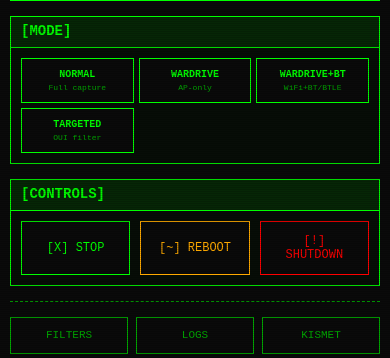
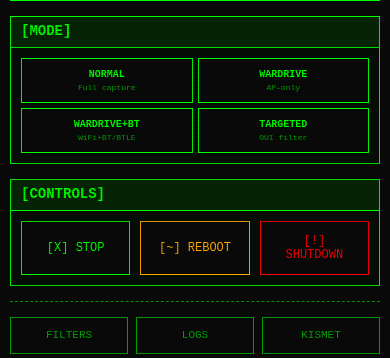
Before and after one commit to PoppaShell/WarPie, a Flask app: page / in a window 390 px wide. Shown: the part 220-578 px from the top of the page. Run offline with Flask 3, Linux system fonts and the light colour scheme; data that the repository does not hold is empty.

Commit message:
style: Change mode grid to 2x2 layout for 4 buttons
With 4 capture modes (Normal, Wardrive, Wardrive+BT, Targeted),
a 2x2 grid is more balanced than the previous 3-column layout
which left one button alone on the second row.

```diff
--- a/web/static/style.css
+++ b/web/static/style.css
@@ -149,10 +149,10 @@ body::before {
     color: var(--error);
 }
 
-/* Mode Grid */
+/* Mode Grid - 2x2 layout for 4 modes */
 .mode-grid {
     display: grid;
-    grid-template-columns: repeat(3, 1fr);
+    grid-template-columns: repeat(2, 1fr);
     gap: 8px;
 }
 
@@ -1143,7 +1143,7 @@ select option {
 /* Responsive */
 @media (max-width: 480px) {
     .mode-grid {
-        grid-template-columns: repeat(3, 1fr);
+        grid-template-columns: repeat(2, 1fr);
         gap: 5px;
     }
 
```
